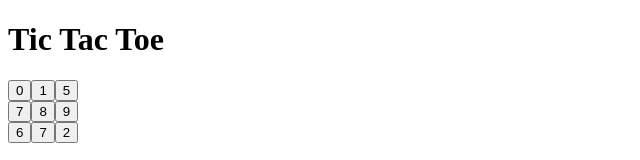
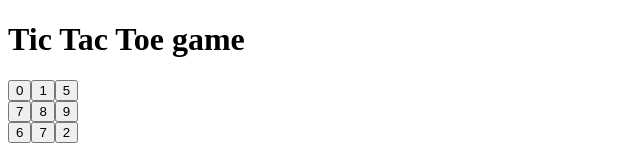
Before and after one commit to sagartare12/my-ap, a React (Vite) app: page / in a window 1280 px wide. Shown: the top 160 px of the page, without its empty margins (0-640 px from the left). Built offline with nearby package versions, Linux system fonts and the light colour scheme.

Commit message:
This is first commit

```diff
--- a/src/App.js
+++ b/src/App.js
@@ -2,7 +2,7 @@ import React from "react";
 import Board from './components/Board'
 export default () => (
   <div>
-    <h1>Tic Tac Toe</h1>
+    <h1>Tic Tac Toe game</h1>
    <Board />
   </div>
 );
```
